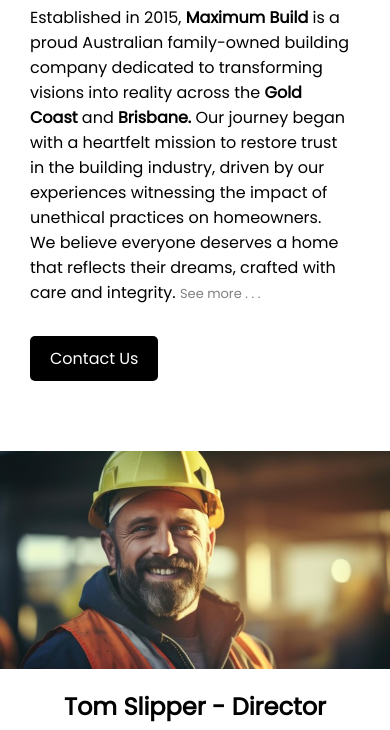
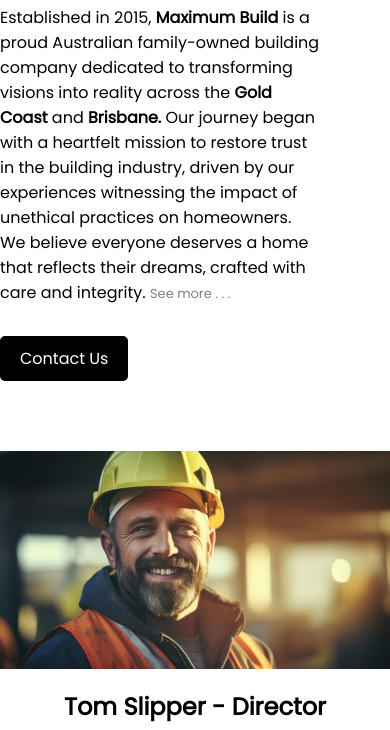
Before and after one commit to VinceRamirez1998/maximumbuild, a website: page about.html in a window 390 px wide. Shown: the part 1092-1822 px from the top of the page. Drawn offline with Linux system fonts and the light colour scheme.

Commit message:
Banner Mobile Fixed

```diff
--- a/styles.css
+++ b/styles.css
@@ -1843,6 +1843,11 @@
         padding-bottom: 20px;
     }
 
+    .text-content {
+    font-family: 'Poppins';
+    padding-left: 0px !important;
+    padding-right: 0px !important;
+    }
 
     .benefit-item {
         width: calc(50% - 30px); /* Two items per row on tablets */
```
